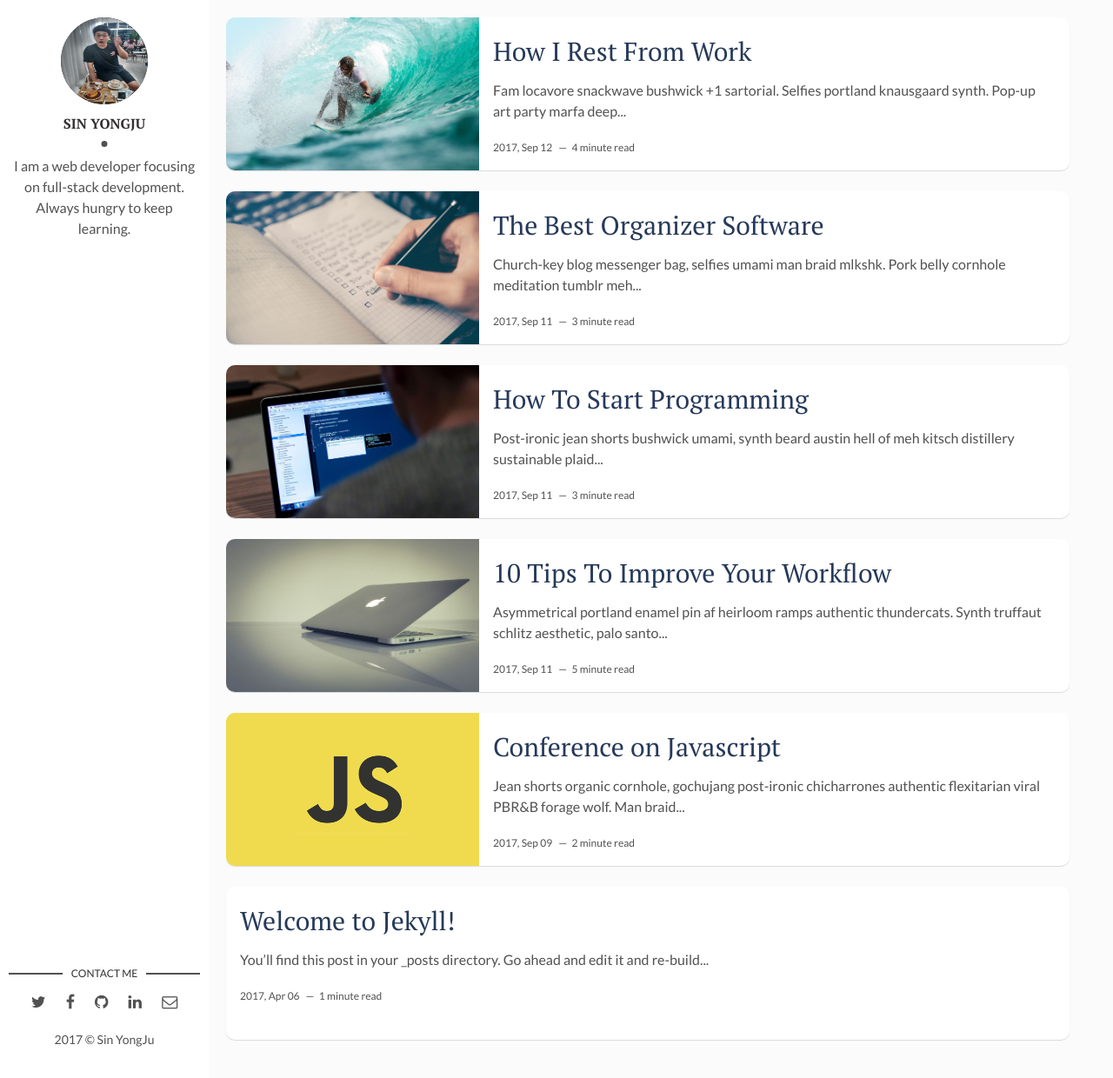
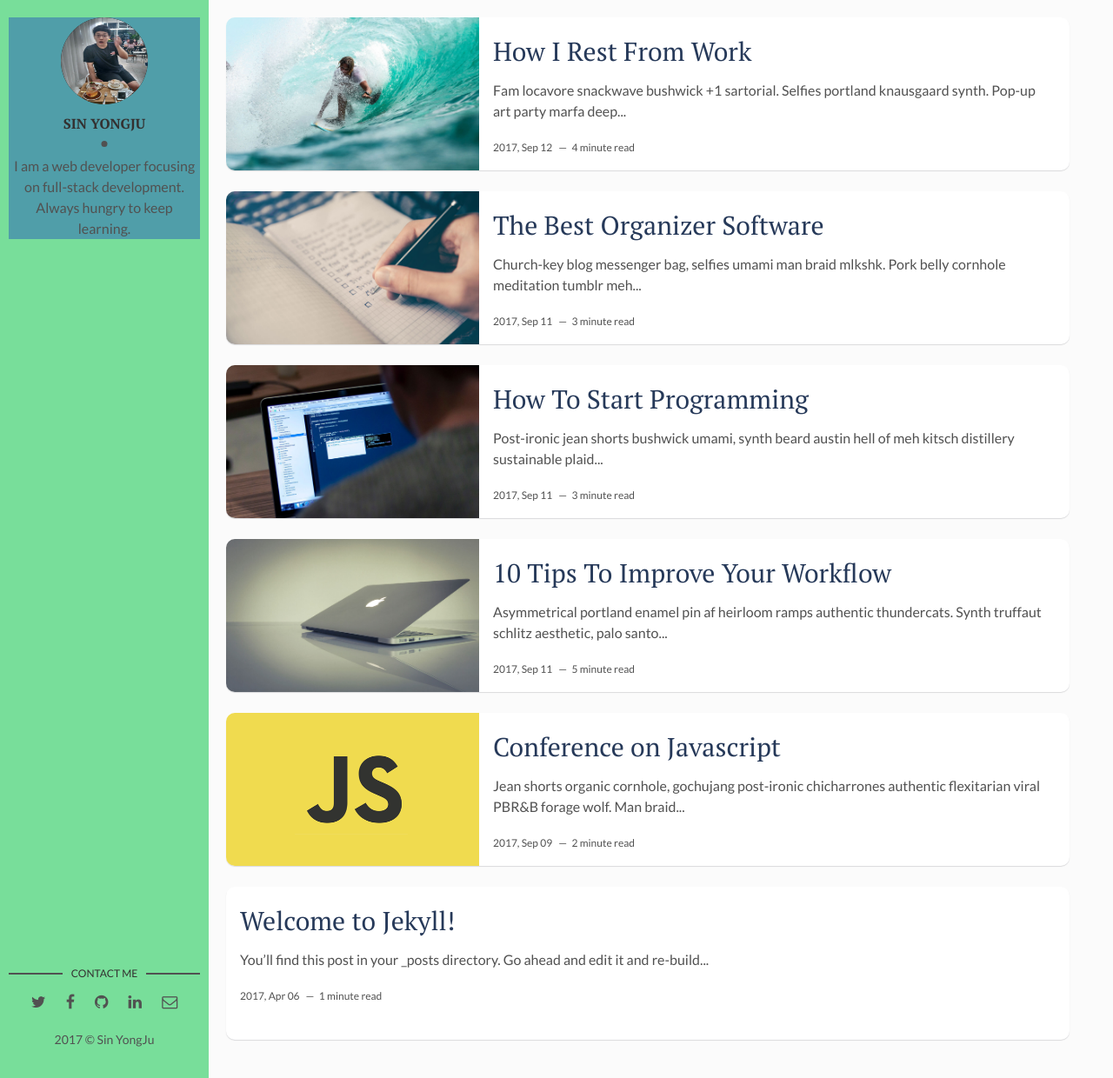
Before and after one commit to SinYongJu/SinYongJu.github.io, a Jekyll site: the page built from index.html, in a window 1280 px wide and 1240 px high. Shown: the whole window at 87% size. Built offline with Jekyll 4.4.1, drawn with Linux system fonts in a browser that asks for light colours.

Commit message:
test custom v1.3

```diff
--- a/assets/css/main.css
+++ b/assets/css/main.css
@@ -860,10 +860,11 @@ pre code {
   width: 240px;
   height: 100%;
   padding: 20px 10px;
-  background-color: #ffffff;
+  background-color: #78de9a;
 }
 
 .about {
+  background-color: #509ea9;
   margin: 0 0 40px;
   text-align: center;
 }
```
